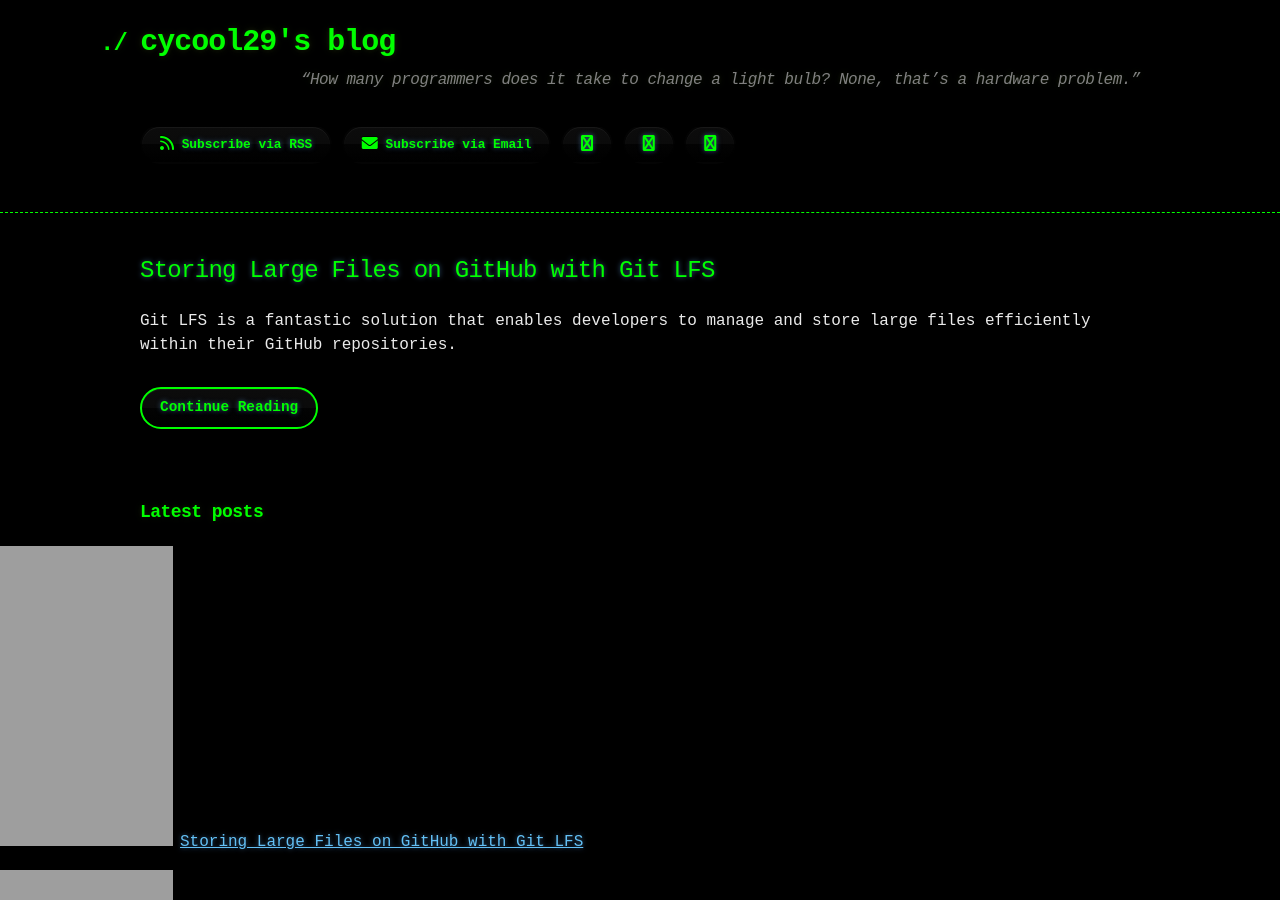
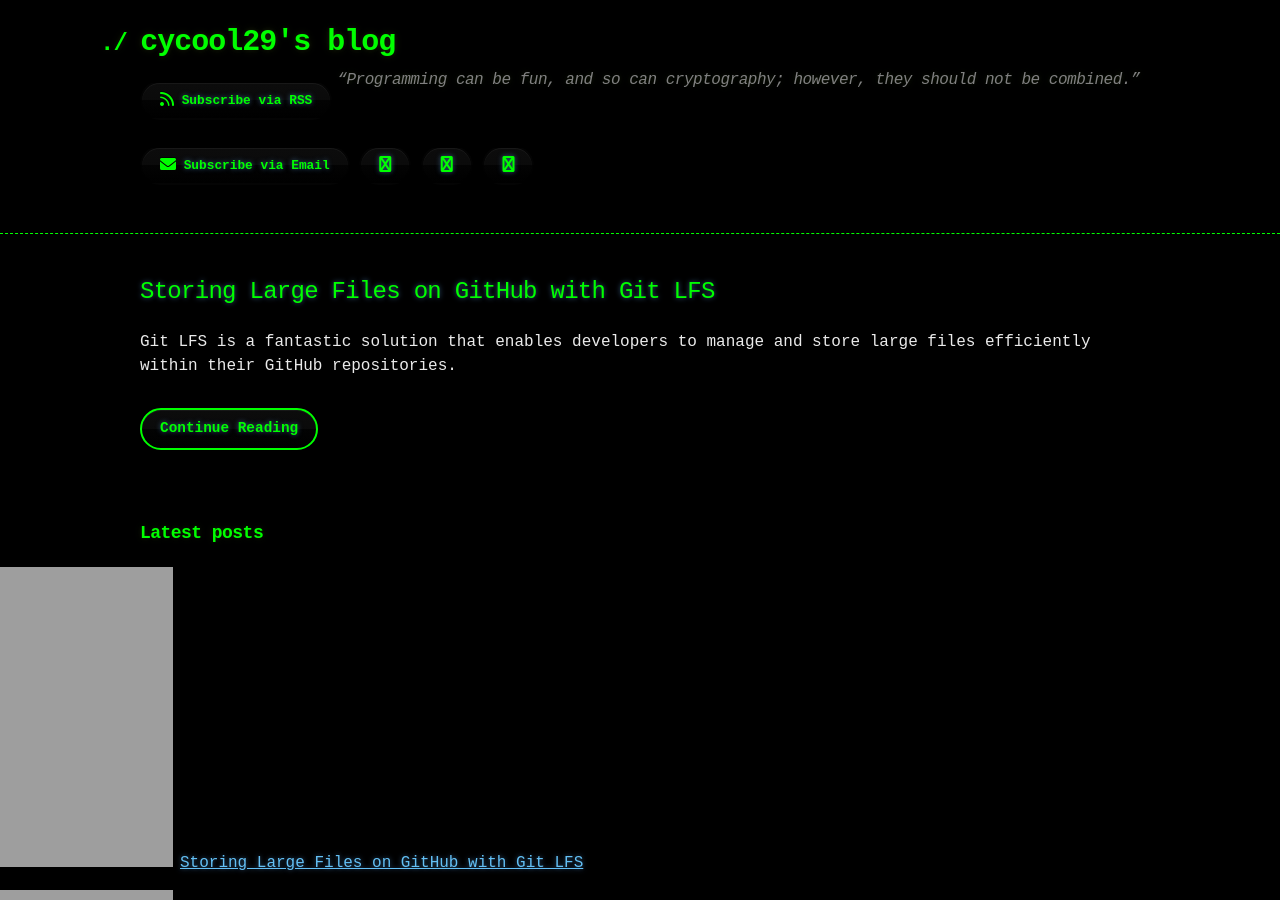
Before and after one commit to cycool29/cycool29.github.io, a Jekyll site: the page built from index.md, in a window 1280 px wide and 900 px high. Built offline with Jekyll 4.4.1, drawn with Linux system fonts in a browser that asks for light colours; a style sheet for code colours, icons or effects is not loaded.

Commit message:
Update quotes

```diff
--- a/_config.yml
+++ b/_config.yml
@@ -1,5 +1,5 @@
 title: cycool29's blog
-description: "“How many programmers does it take to change a light bulb? None, that’s a hardware problem.” "
+description: "“Programming can be fun, and so can cryptography; however, they should not be combined.” "
 bio: A high school student. Intermediate in Python, Git, Bash. Learning JavaScript. He/Him. "
 author: cycool29
 url: https://cycool29.github.io
```
